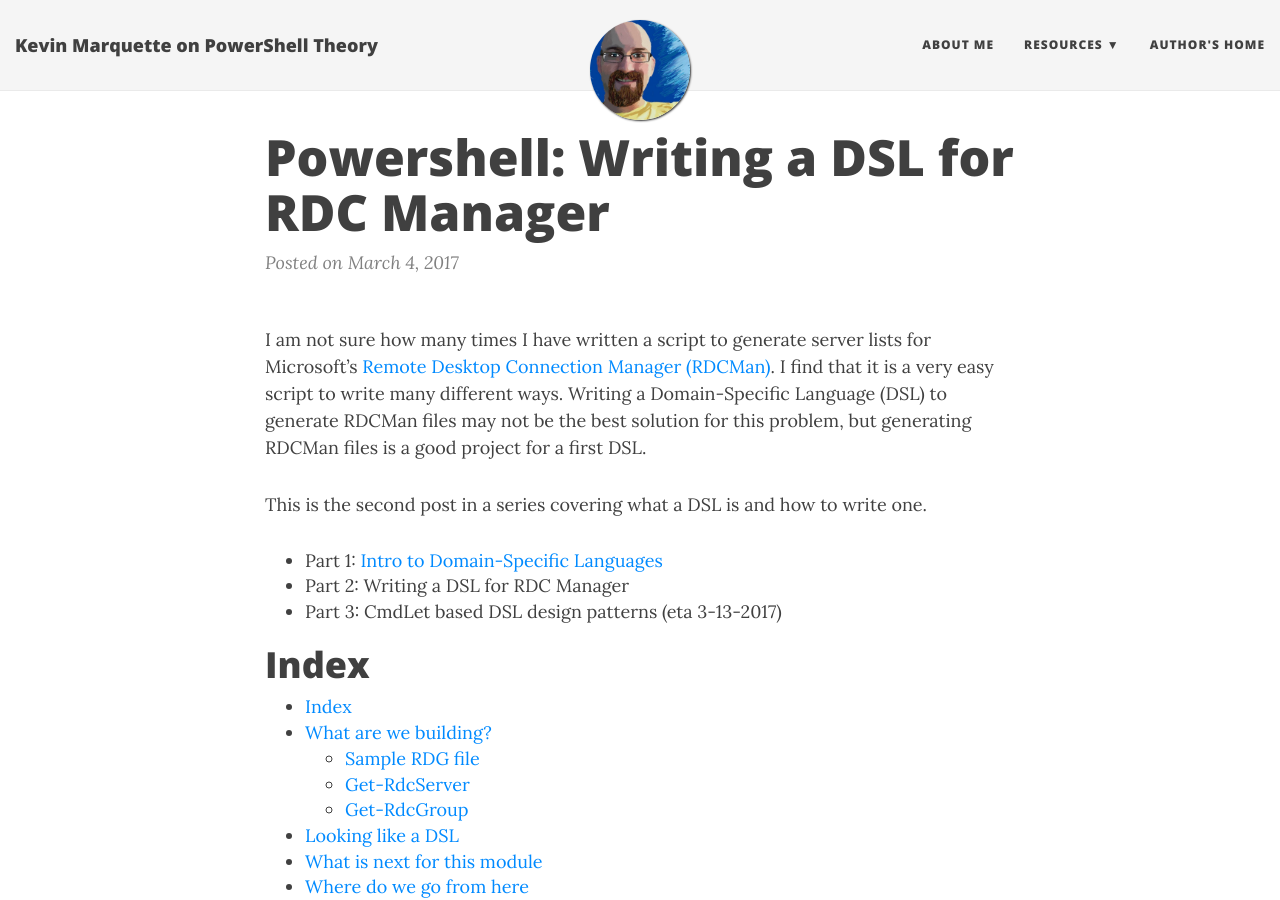
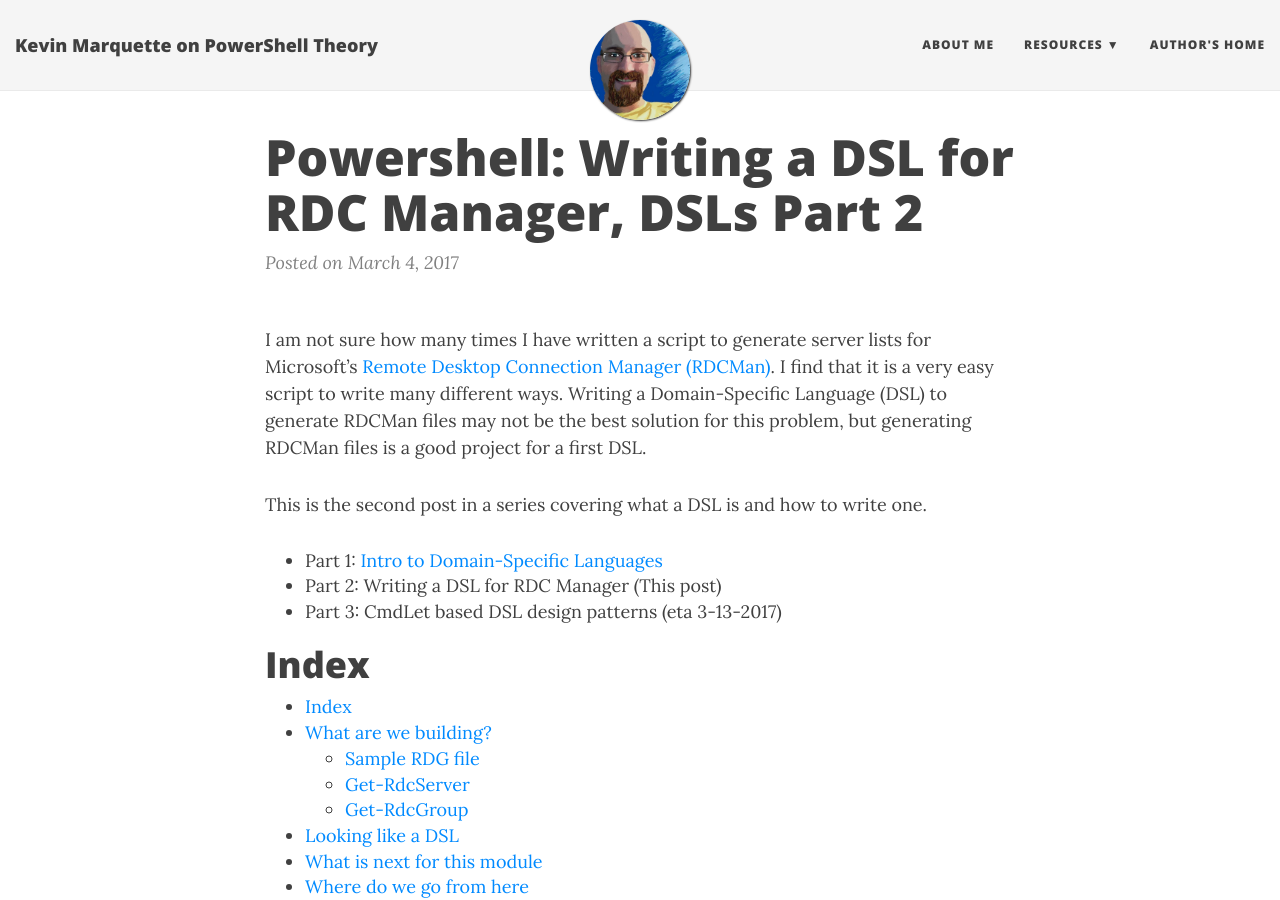
Before and after one commit to KevinMarquette/kevinmarquette.github.io, a Jekyll site: the page built from _posts/2017-03-04-Powershell-DSL-example-RDCMan.md, in a window 1280 px wide and 900 px high. Built offline with Jekyll 4.4.1, drawn with Linux system fonts in a browser that asks for light colours; nearby versions of some CDN libraries; some of the changed text lies outside the part shown.

Commit message:
User feedback corrections

```diff
--- a/_posts/2017-03-04-Powershell-DSL-example-RDCMan.md
+++ b/_posts/2017-03-04-Powershell-DSL-example-RDCMan.md
@@ -1,6 +1,6 @@
 ---
 layout: post
-title: "Powershell: Writing a DSL for RDC Manager"
+title: "Powershell: Writing a DSL for RDC Manager, DSLs Part 2"
 date: 2017-03-04
 tags: [PowerShell, DSL, Domain Specific Language, RDCman, Advanced]
 ---
@@ -10,7 +10,7 @@ I am not sure how many times I have written a script to generate server lists fo
 This is the second post in a series covering what a DSL is and how to write one.
 
 * Part 1: [Intro to Domain-Specific Languages](/2017-02-26-Powershell-DSL-intro-to-domain-specific-languages-part-1)
-* Part 2: Writing a DSL for RDC Manager
+* Part 2: Writing a DSL for RDC Manager (This post)
 * Part 3: CmdLet based DSL design patterns (eta 3-13-2017)
 
 # Index
```
Also changed, not shown: other parts of _posts/2017-03-04-Powershell-DSL-example-RDCMan.md (+1 -1 lines).
